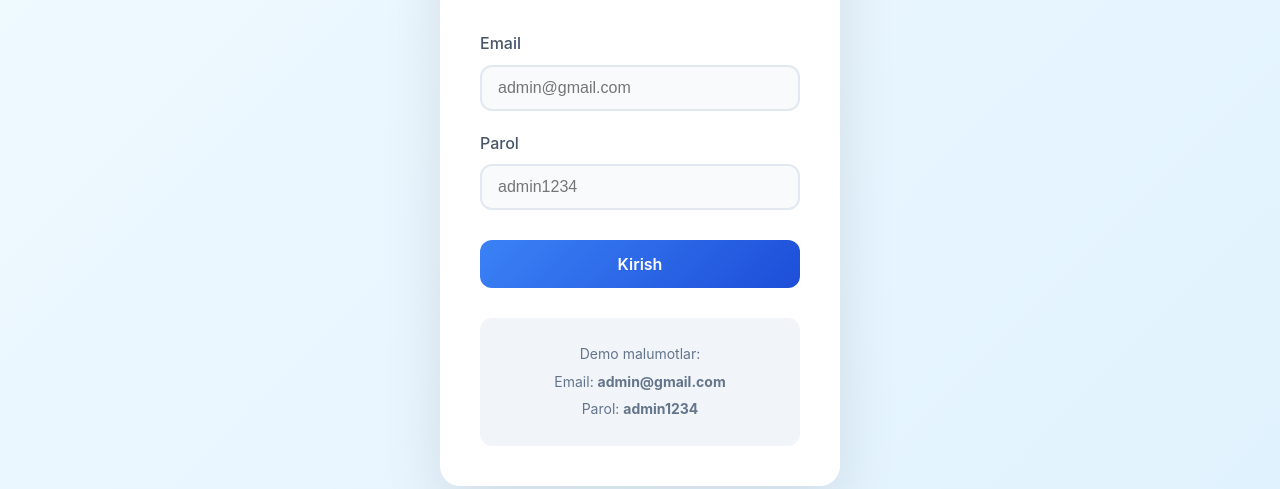
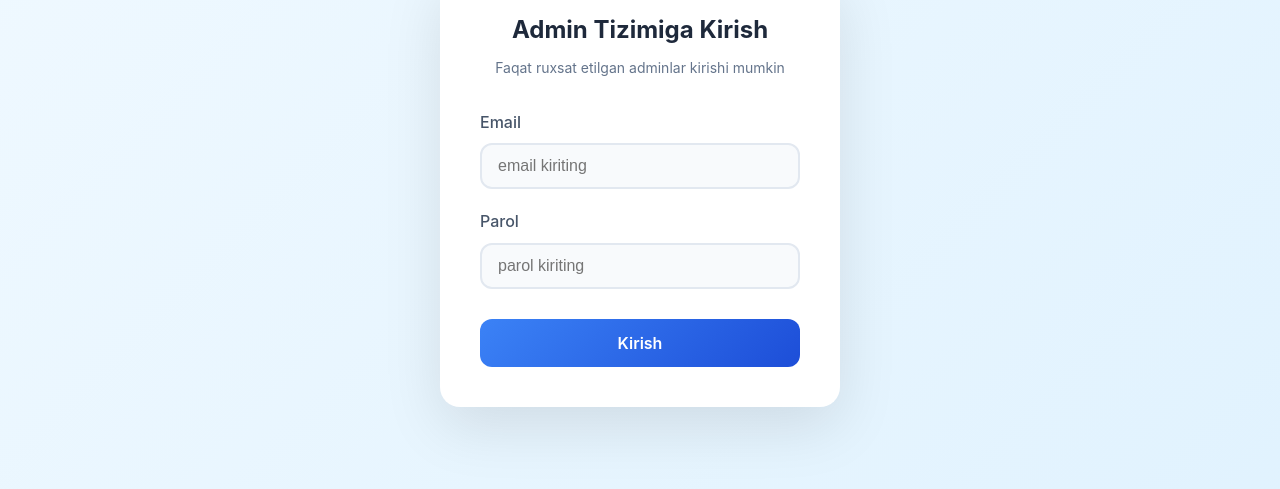
Before and after one commit to rayimbeknarziyev/ekomedtreyd, a Next.js app: page /admin in a window 1280 px wide. Shown: the part 311-800 px from the top of the page. Built offline with nearby package versions, Linux system fonts and the light colour scheme; no server answers.

Commit message:
login va parolni alishtirdim

```diff
--- a/app/admin/page.tsx
+++ b/app/admin/page.tsx
@@ -8,8 +8,8 @@ import { useRouter } from "next/navigation";
 import Link from "next/link";
 import styles from "../style/AdminPage.module.css";
 
-const ADMIN_EMAIL = "admin@gmail.com";
-const ADMIN_PASSWORD = "admin1234";
+const ADMIN_EMAIL = "ekomed@gmail.com";
+const ADMIN_PASSWORD = "20200101";
 
 // Fayl nomini tozalash funksiyasi
 function sanitizeFileName(filename: string): string {
@@ -223,7 +223,7 @@ export default function AdminPage() {
                 value={email}
                 onChange={(e) => setEmail(e.target.value)}
                 className={styles.input}
-                placeholder="admin@gmail.com"
+                placeholder="email kiriting"
                 required
               />
             </div>
@@ -235,7 +235,7 @@ export default function AdminPage() {
                 value={password}
                 onChange={(e) => setPassword(e.target.value)}
                 className={styles.input}
-                placeholder="admin1234"
+                placeholder="parol kiriting"
                 required
               />
             </div>
@@ -245,15 +245,6 @@ export default function AdminPage() {
             </button>
           </form>
 
-          <div className={styles.loginFooter}>
-            <p>Demo malumotlar:</p>
-            <p>
-              Email: <strong>admin@gmail.com</strong>
-            </p>
-            <p>
-              Parol: <strong>admin1234</strong>
-            </p>
-          </div>
         </div>
       </main>
     );
```
